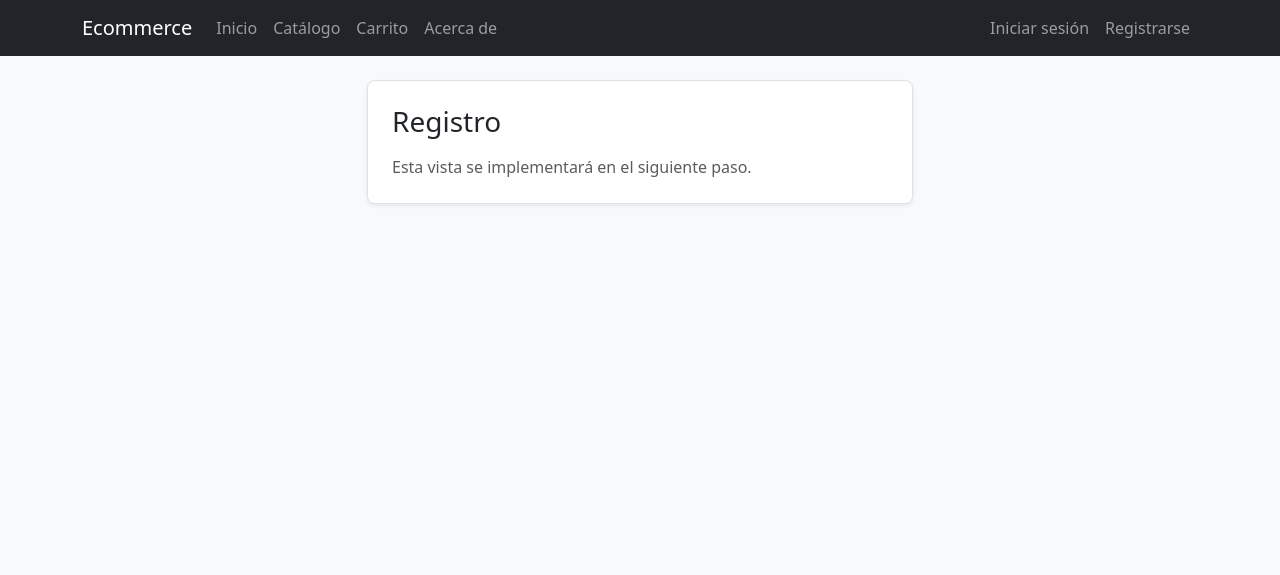
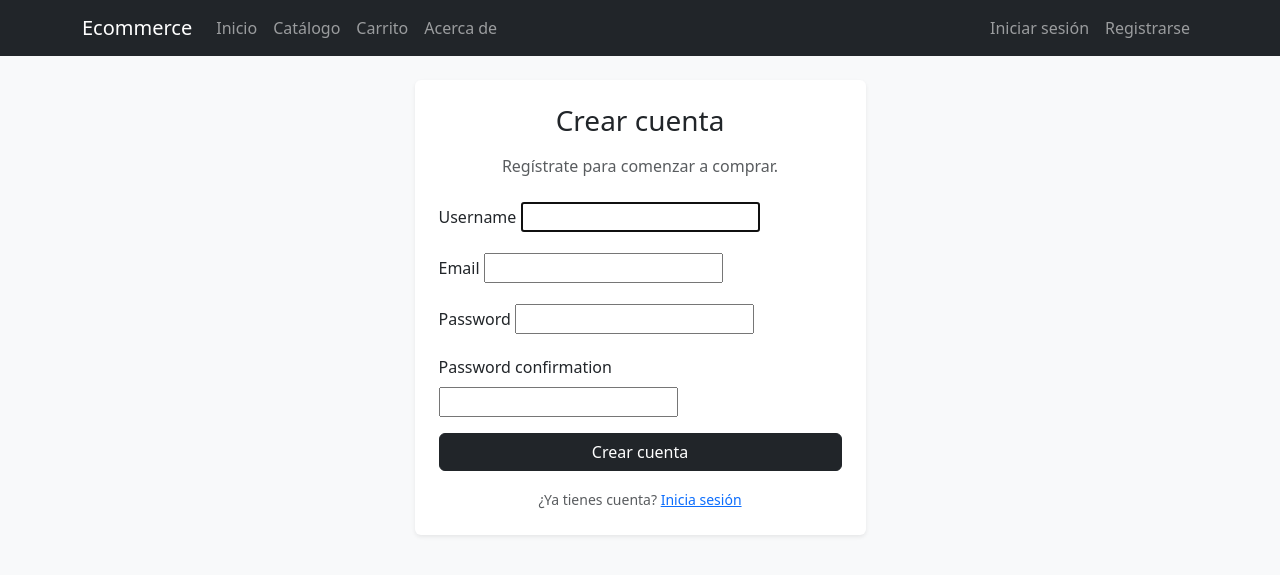
Before and after one commit to naabit/ecommerce_portafolio, a Django app: page /users/register/ in a window 1280 px wide. Shown: the top 575 px of the page. Run offline with Django 5.2, Linux system fonts and the light colour scheme.

Commit message:
feat(users): implementar registro de usuarios con login automático

```diff
--- a/store/templates/store/checkout_success.html
+++ b/store/templates/store/checkout_success.html
@@ -92,7 +92,7 @@
                         <a href="{% url 'store:product_list' %}" class="btn btn-dark">
                             Volver al catálogo
                         </a>
-                        <a href="{% url 'store:home' %}" class="btn btn-outline-secondary">
+                        <a href="{% url 'core:home' %}" class="btn btn-outline-secondary">
                             Ir al inicio
                         </a>
                     </div>
--- a/store/urls.py
+++ b/store/urls.py
@@ -10,5 +10,5 @@ urlpatterns = [
     path("carrito/agregar/<int:pk>/", views.add_to_cart, name="add_to_cart"),
     path("carrito/quitar/<int:pk>/", views.remove_from_cart, name="remove_from_cart"),
     path("checkout/", views.checkout, name="checkout"),
-    path("checkout/exito/", views.checkout_success, name="checkout_success"),
+    path("checkout/exito/<int:order_id>/", views.checkout_success, name="checkout_success"),
 ]
--- /dev/null
+++ b/users/forms.py
@@ -0,0 +1,11 @@
+from django import forms
+from django.contrib.auth.forms import UserCreationForm
+from django.contrib.auth.models import User
+
+
+class UserRegisterForm(UserCreationForm):
+    email = forms.EmailField(required=True)
+
+    class Meta:
+        model = User
+        fields = ("username", "email", "password1", "password2")
--- a/users/templates/users/register.html
+++ b/users/templates/users/register.html
@@ -4,12 +4,43 @@
 
 {% block content %}
 <div class="row justify-content-center">
-    <div class="col-md-6">
-        <div class="bg-white p-4 rounded-3 shadow-sm border">
-            <h1 class="h3 mb-3">Registro</h1>
-            <p class="text-muted mb-0">
-                Esta vista se implementará en el siguiente paso.
-            </p>
+    <div class="col-md-6 col-lg-5">
+        <div class="card shadow-sm border-0">
+            <div class="card-body p-4">
+                <h1 class="h3 mb-3 text-center">Crear cuenta</h1>
+                <p class="text-muted text-center mb-4">
+                    Regístrate para comenzar a comprar.
+                </p>
+
+                <form method="post" novalidate>
+                    {% csrf_token %}
+
+                    {% for field in form %}
+                        <div class="mb-3">
+                            <label class="form-label">
+                                {{ field.label }}
+                            </label>
+                            {{ field }}
+                            {% if field.errors %}
+                                <div class="text-danger small">
+                                    {{ field.errors|striptags }}
+                                </div>
+                            {% endif %}
+                        </div>
+                    {% endfor %}
+
+                    <button type="submit" class="btn btn-dark w-100">
+                        Crear cuenta
+                    </button>
+                </form>
+
+                <div class="mt-3 text-center">
+                    <small class="text-muted">
+                        ¿Ya tienes cuenta?
+                        <a href="{% url 'users:login' %}">Inicia sesión</a>
+                    </small>
+                </div>
+            </div>
         </div>
     </div>
 </div>
--- a/users/views.py
+++ b/users/views.py
@@ -1,8 +1,9 @@
 from django.contrib import messages
-from django.contrib.auth import logout
+from django.contrib.auth import logout, login
 from django.contrib.auth.views import LoginView
 from django.shortcuts import redirect, render
 from django.views import View
+from .forms import UserRegisterForm
 
 
 class UserLoginView(LoginView):
@@ -26,4 +27,18 @@ class UserLogoutView(View):
 
 
 def register(request):
-    return render(request, "users/register.html")
+    if request.method == "POST":
+        form = UserRegisterForm(request.POST)
+        if form.is_valid():
+            user = form.save()
+
+            login(request, user)  # login automático
+            messages.success(request, "Cuenta creada correctamente.")
+
+            return redirect("core:home")
+        else:
+            messages.error(request, "Por favor corrige los errores.")
+    else:
+        form = UserRegisterForm()
+
+    return render(request, "users/register.html", {"form": form})
```
